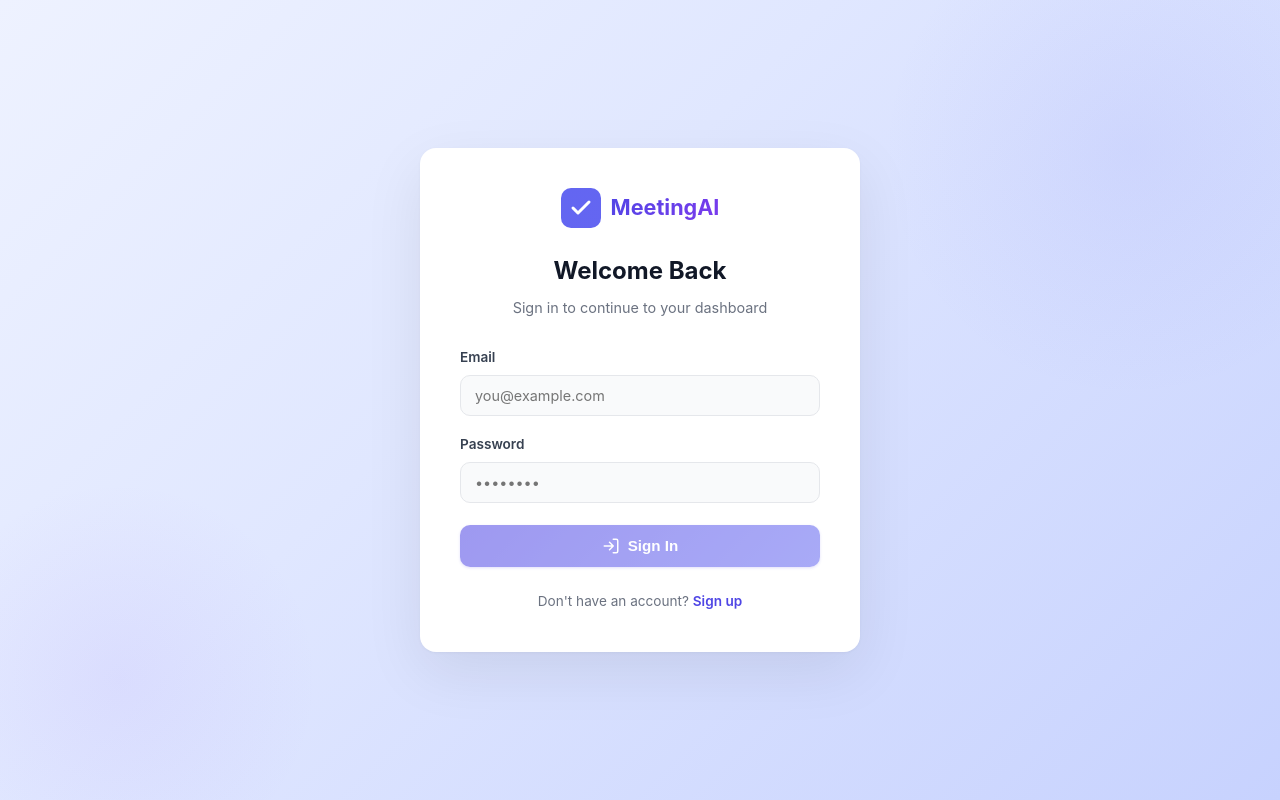
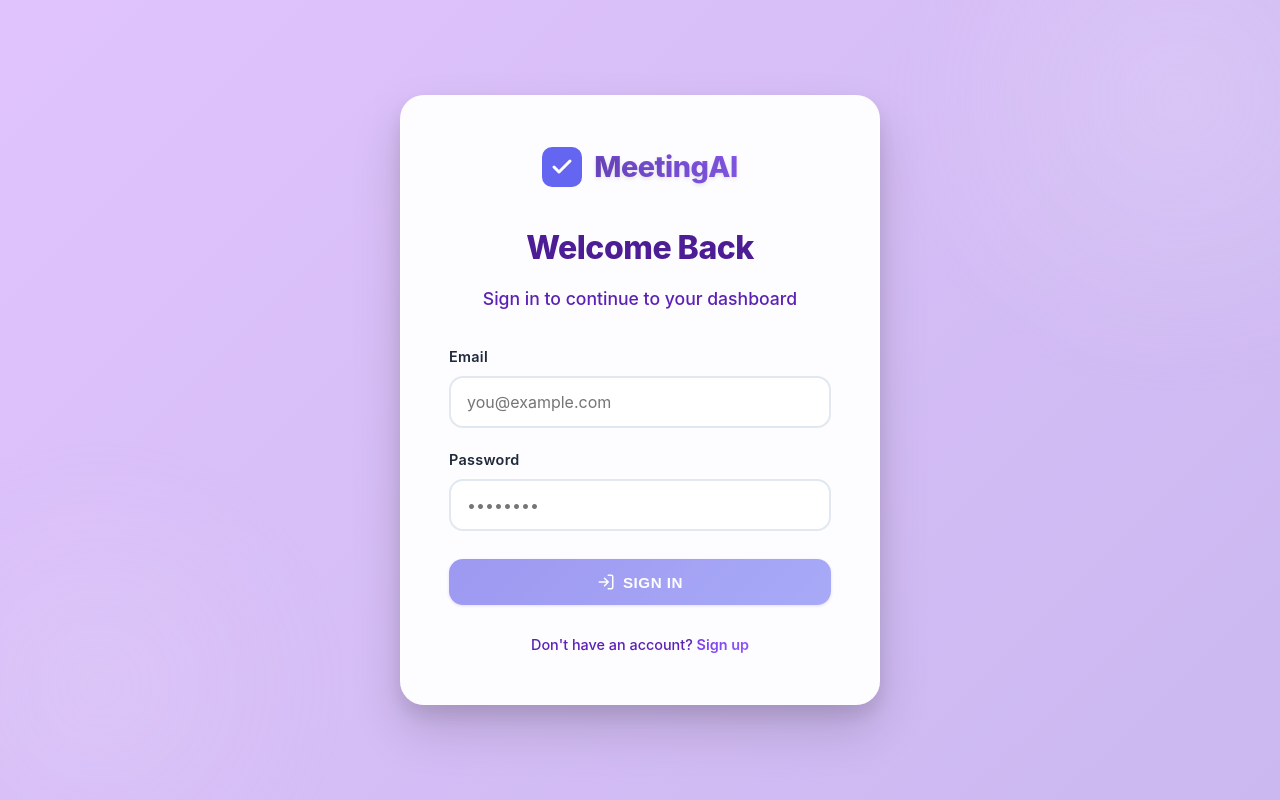
Before and after one commit to Rakshitha2736/freelancers-hackathon, a React (Create React App) app in the folder frontend/: page /login in a window 1280 px wide. Built offline with nearby package versions, Linux system fonts and the light colour scheme; no server answers.

Commit message:
Update frontend styles

```diff
--- a/frontend/src/App.css
+++ b/frontend/src/App.css
@@ -5,11 +5,11 @@
   min-height: 100vh;
   display: flex;
   flex-direction: column;
-  background: var(--grey-50);
+  background: linear-gradient(135deg, #f5f3ff 0%, #ede9fe 100%);
 }
 
 .main-content {
-  max-width: 1200px;
+  max-width: 100%;
   width: 100%;
   margin: 0 auto;
   padding: 32px 24px;
@@ -28,8 +28,12 @@
 .page-header h1 {
   font-size: 1.75rem;
   font-weight: 700;
-  color: var(--grey-900);
+  color: #4c1d95;
   margin: 0;
+  background: linear-gradient(135deg, #6b21a8, #7c3aed);
+  -webkit-background-clip: text;
+  -webkit-text-fill-color: transparent;
+  background-clip: text;
 }
 
 .text-muted {
@@ -42,15 +46,26 @@
    NAVBAR
    ======================================== */
 .navbar {
-  border-bottom: 1px solid var(--grey-200);
+  border-bottom: 1px solid rgba(209, 213, 219, 0.3);
   padding: 0 24px;
-  height: 60px;
+  height: 68px;
   position: sticky;
   top: 0;
   z-index: 100;
-  box-shadow: 0 1px 3px rgba(0, 0, 0, 0.04);
-  backdrop-filter: blur(8px);
+  box-shadow:
+    0 4px 12px rgba(139, 92, 246, 0.1),
+    0 1px 4px rgba(0, 0, 0, 0.05);
+  backdrop-filter: blur(12px);
+  -webkit-backdrop-filter: blur(12px);
+  background: rgba(255, 255, 255, 0.85);
+  transition: all 0.3s ease;
+}
+
+.navbar:hover {
   background: rgba(255, 255, 255, 0.95);
+  box-shadow:
+    0 6px 16px rgba(139, 92, 246, 0.15),
+    0 2px 6px rgba(0, 0, 0, 0.08);
 }
 
 .navbar-container {
@@ -89,38 +104,63 @@
 
 .nav-link {
   text-decoration: none;
-  color: var(--grey-500);
-  font-size: 0.88rem;
+  color: #6b21a8;
+  font-size: 0.9rem;
   font-weight: 500;
-  padding: 8px 14px;
-  border-radius: var(--radius);
-  transition: all 0.2s;
+  padding: 10px 16px;
+  border-radius: 14px;
+  transition: all 0.3s cubic-bezier(0.4, 0, 0.2, 1);
   display: flex;
   align-items: center;
-  gap: 6px;
+  gap: 8px;
+  position: relative;
+  overflow: hidden;
+}
+
+.nav-link::before {
+  content: '';
+  position: absolute;
+  top: 0;
+  left: 0;
+  width: 100%;
+  height: 100%;
+  background: linear-gradient(135deg, #8b5cf6, #7c3aed);
+  opacity: 0;
+  transition: opacity 0.3s ease;
+  z-index: -1;
+}
+
+.nav-link:hover::before {
+  opacity: 0.1;
 }
 
 .nav-link svg {
-  opacity: 0.65;
-  transition: opacity 0.2s;
+  opacity: 0.8;
+  transition: all 0.3s ease;
+  width: 18px;
+  height: 18px;
+  color: #7c3aed;
 }
 
 .nav-link:hover {
-  background: var(--grey-100);
-  color: var(--grey-800);
+  color: #4c1d95;
+  transform: translateY(-1px);
 }
 
 .nav-link:hover svg {
   opacity: 1;
+  transform: scale(1.1);
 }
 
 .nav-link.active {
-  background: #eef2ff;
-  color: var(--primary);
+  background: linear-gradient(135deg, #8b5cf6, #7c3aed);
+  color: #fff;
+  box-shadow: 0 4px 12px rgba(139, 92, 246, 0.3);
 }
 
 .nav-link.active svg {
   opacity: 1;
+  color: #fff;
 }
 
 .navbar-right {
@@ -259,10 +299,42 @@
 }
 
 .btn-auth {
-  padding: 12px 20px;
+  padding: 14px 24px;
+  font-size: 1rem;
+  font-weight: 600;
+  border-radius: 14px;
+  margin-top: 8px;
+  position: relative;
+  overflow: hidden;
+  z-index: 1;
+  letter-spacing: 0.5px;
+  text-transform: uppercase;
   font-size: 0.95rem;
-  border-radius: 10px;
-  margin-top: 4px;
+  transition: all 0.3s cubic-bezier(0.4, 0, 0.2, 1);
+}
+
+.btn-auth::before {
+  content: '';
+  position: absolute;
+  top: 0;
+  left: -100%;
+  width: 100%;
+  height: 100%;
+  background: linear-gradient(90deg, transparent, rgba(255, 255, 255, 0.2), transparent);
+  transition: left 0.5s;
+}
+
+.btn-auth:hover:not(:disabled)::before {
+  left: 100%;
+}
+
+.btn-auth:hover:not(:disabled) {
+  transform: translateY(-3px);
+  box-shadow: 0 10px 25px rgba(99, 102, 241, 0.4);
+}
+
+.btn-auth:active:not(:disabled) {
+  transform: translateY(-1px);
 }
 
 /* ========================================
@@ -273,7 +345,7 @@
   display: flex;
   align-items: center;
   justify-content: center;
-  background: linear-gradient(135deg, #eef2ff 0%, #e0e7ff 40%, #c7d2fe 100%);
+  background: linear-gradient(135deg, #e0c3fc 0%, #cbb8f0 100%);
   padding: 24px;
   position: relative;
   overflow: hidden;
@@ -282,91 +354,166 @@
 .auth-container::before {
   content: '';
   position: absolute;
-  width: 500px;
-  height: 500px;
-  background: radial-gradient(circle, rgba(99, 102, 241, 0.08) 0%, transparent 70%);
-  top: -100px;
-  right: -100px;
+  width: 600px;
+  height: 600px;
+  background: radial-gradient(circle, rgba(255, 255, 255, 0.15) 0%, transparent 70%);
+  top: -200px;
+  right: -200px;
   border-radius: 50%;
+  animation: float 6s ease-in-out infinite;
 }
 
 .auth-container::after {
   content: '';
   position: absolute;
-  width: 400px;
-  height: 400px;
-  background: radial-gradient(circle, rgba(139, 92, 246, 0.08) 0%, transparent 70%);
-  bottom: -80px;
-  left: -80px;
+  width: 500px;
+  height: 500px;
+  background: radial-gradient(circle, rgba(255, 255, 255, 0.1) 0%, transparent 70%);
+  bottom: -150px;
+  left: -150px;
   border-radius: 50%;
+  animation: float 8s ease-in-out infinite reverse;
+}
+
+@keyframes float {
+  0%, 100% { transform: translateY(0px); }
+  50% { transform: translateY(-20px); }
 }
 
 .auth-card {
-  background: #fff;
-  border-radius: 16px;
-  padding: 40px;
+  background: rgba(255, 255, 255, 0.95);
+  backdrop-filter: blur(12px);
+  -webkit-backdrop-filter: blur(12px);
+  border-radius: 24px;
+  padding: 48px;
   width: 100%;
-  max-width: 440px;
-  box-shadow: 0 20px 60px rgba(0, 0, 0, 0.08), 0 1px 3px rgba(0, 0, 0, 0.04);
+  max-width: 480px;
+  box-shadow:
+    0 25px 50px rgba(0, 0, 0, 0.15),
+    0 10px 20px rgba(0, 0, 0, 0.1),
+    inset 0 1px 0 rgba(255, 255, 255, 0.5);
   position: relative;
   z-index: 1;
+  border: 1px solid rgba(255, 255, 255, 0.3);
+  transform: translateY(0);
+  transition: all 0.4s cubic-bezier(0.175, 0.885, 0.32, 1.275);
+}
+
+.auth-card:hover {
+  transform: translateY(-5px);
+  box-shadow:
+    0 35px 60px rgba(0, 0, 0, 0.2),
+    0 15px 25px rgba(0, 0, 0, 0.15),
+    inset 0 1px 0 rgba(255, 255, 255, 0.5);
 }
 
 .auth-brand {
   display: flex;
   align-items: center;
   justify-content: center;
-  gap: 10px;
-  margin-bottom: 24px;
+  gap: 12px;
+  margin-bottom: 32px;
+  animation: fadeInDown 0.6s ease-out;
+}
+
+@keyframes fadeInDown {
+  from {
+    opacity: 0;
+    transform: translateY(-20px);
+  }
+  to {
+    opacity: 1;
+    transform: translateY(0);
+  }
 }
 
 .auth-brand span {
-  font-size: 1.35rem;
-  font-weight: 700;
-  background: linear-gradient(135deg, #4f46e5, #7c3aed);
+  font-size: 1.8rem;
+  font-weight: 800;
+  background: linear-gradient(135deg, #6b46c1, #8b5cf6);
   -webkit-background-clip: text;
   -webkit-text-fill-color: transparent;
   background-clip: text;
+  letter-spacing: -0.5px;
+  text-shadow: 0 2px 4px rgba(0, 0, 0, 0.1);
 }
 
 .auth-header {
   text-align: center;
-  margin-bottom: 28px;
+  margin-bottom: 32px;
+  animation: fadeInUp 0.6s ease-out 0.2s both;
+}
+
+@keyframes fadeInUp {
+  from {
+    opacity: 0;
+    transform: translateY(20px);
+  }
+  to {
+    opacity: 1;
+    transform: translateY(0);
+  }
 }
 
 .auth-header h1 {
-  font-size: 1.5rem;
-  font-weight: 700;
-  color: var(--grey-900);
-  margin-bottom: 6px;
+  font-size: 2rem;
+  font-weight: 800;
+  color: #4c1d95;
+  margin-bottom: 12px;
+  letter-spacing: -0.5px;
 }
 
 .auth-header p {
-  color: var(--grey-500);
-  font-size: 0.9rem;
+  color: #5b21b6;
+  font-size: 1.1rem;
+  font-weight: 500;
 }
 
 .auth-form {
   display: flex;
   flex-direction: column;
-  gap: 18px;
+  gap: 20px;
+  animation: fadeIn 0.6s ease-out 0.4s both;
+}
+
+@keyframes fadeIn {
+  from { opacity: 0; }
+  to { opacity: 1; }
 }
 
 .auth-footer {
   text-align: center;
-  margin-top: 24px;
-  font-size: 0.85rem;
-  color: var(--grey-500);
+  margin-top: 28px;
+  font-size: 0.9rem;
+  color: #5b21b6;
+  font-weight: 500;
+  animation: fadeIn 0.6s ease-out 0.6s both;
 }
 
 .auth-footer a {
-  color: var(--primary);
+  color: #7c3aed;
   text-decoration: none;
   font-weight: 600;
+  background: linear-gradient(135deg, #7c3aed, #8b5cf6);
+  -webkit-background-clip: text;
+  -webkit-text-fill-color: transparent;
+  background-clip: text;
+  position: relative;
 }
 
-.auth-footer a:hover {
-  text-decoration: underline;
+.auth-footer a::after {
+  content: '';
+  position: absolute;
+  bottom: -2px;
+  left: 0;
+  width: 0;
+  height: 2px;
+  background: linear-gradient(135deg, #7c3aed, #8b5cf6);
+  transition: width 0.3s ease;
+}
+
+.auth-footer a:hover::after {
+  width: 100%;
 }
 
 /* ========================================
@@ -375,27 +522,48 @@
 .form-group {
   display: flex;
   flex-direction: column;
-  gap: 6px;
+  gap: 8px;
   position: relative;
+  animation: slideInUp 0.5s ease-out;
+}
+
+.form-group:nth-child(1) { animation-delay: 0.1s; }
+.form-group:nth-child(2) { animation-delay: 0.2s; }
+.form-group:nth-child(3) { animation-delay: 0.3s; }
+.form-group:nth-child(4) { animation-delay: 0.4s; }
+
+@keyframes slideInUp {
+  from {
+    opacity: 0;
+    transform: translateY(15px);
+  }
+  to {
+    opacity: 1;
+    transform: translateY(0);
+  }
 }
 
 .form-group label {
-  font-size: 0.85rem;
+  font-size: 0.9rem;
   font-weight: 600;
-  color: var(--grey-700);
+  color: var(--grey-800);
+  letter-spacing: 0.3px;
 }
 
 .form-group input,
 .form-group textarea,
 .form-group select {
-  padding: 11px 14px;
-  border: 1.5px solid var(--grey-200);
-  border-radius: 10px;
-  font-size: 0.9rem;
+  padding: 14px 16px;
+  border: 2px solid var(--grey-200);
+  border-radius: 14px;
+  font-size: 1rem;
   color: var(--grey-800);
-  transition: border-color 0.2s, box-shadow 0.2s;
+  transition: all 0.3s cubic-bezier(0.4, 0, 0.2, 1);
   font-family: inherit;
-  background: var(--grey-50);
+  background: rgba(255, 255, 255, 0.8);
+  backdrop-filter: blur(10px);
+  position: relative;
+  z-index: 1;
 }
 
 .form-group input:focus,
@@ -403,8 +571,17 @@
 .form-group select:focus {
   outline: none;
   border-color: var(--primary);
-  box-shadow: 0 0 0 3px rgba(79, 70, 229, 0.1);
+  box-shadow:
+    0 0 0 4px rgba(99, 102, 241, 0.15),
+    0 4px 12px rgba(0, 0, 0, 0.08);
   background: #fff;
+  transform: translateY(-2px);
+}
+
+.form-group input:hover:not(:focus) {
+  border-color: var(--grey-300);
+  box-shadow: 0 2px 8px rgba(0, 0, 0, 0.05);
+  transform: translateY(-1px);
 }
 
 .field-error {
@@ -486,29 +663,41 @@
 }
 
 .metric-card {
-  border-radius: 14px;
-  padding: 22px;
+  border-radius: 20px;
+  padding: 24px;
   display: flex;
   align-items: center;
-  gap: 16px;
-  transition: transform 0.2s, box-shadow 0.2s;
-  border: 1px solid rgba(0, 0, 0, 0.04);
+  gap: 20px;
+  transition: all 0.4s cubic-bezier(0.175, 0.885, 0.32, 1.275);
+  border: none;
+  position: relative;
+  overflow: hidden;
+  box-shadow: 0 8px 20px rgba(139, 92, 246, 0.15);
+  background: linear-gradient(135deg, #ffffff 0%, #f8f5ff 100%);
+  border: 1px solid rgba(139, 92, 246, 0.1);
 }
 
 .metric-card:hover {
-  transform: translateY(-2px);
-  box-shadow: 0 8px 25px rgba(0, 0, 0, 0.08);
+  transform: translateY(-8px) scale(1.02);
+  box-shadow: 0 15px 30px rgba(139, 92, 246, 0.25);
 }
 
 .metric-icon-wrap {
-  width: 48px;
-  height: 48px;
-  border-radius: 12px;
+  width: 56px;
+  height: 56px;
+  border-radius: 16px;
   display: flex;
   align-items: center;
   justify-content: center;
   color: #fff;
   flex-shrink: 0;
+  box-shadow: 0 4px 12px rgba(0, 0, 0, 0.15);
+  background: linear-gradient(135deg, #8b5cf6, #7c3aed);
+}
+
+.metric-card:hover .metric-icon-wrap {
+  transform: scale(1.1) rotate(5deg);
+  box-shadow: 0 6px 16px rgba(139, 92, 246, 0.3);
 }
 
 .metric-info {
@@ -517,17 +706,23 @@
 }
 
 .metric-value {
-  font-size: 1.6rem;
-  font-weight: 700;
-  color: var(--grey-900);
+  font-size: 1.8rem;
+  font-weight: 800;
+  color: #4c1d95;
   line-height: 1;
+  background: linear-gradient(135deg, #6b21a8, #7c3aed);
+  -webkit-background-clip: text;
+  -webkit-text-fill-color: transparent;
+  background-clip: text;
 }
 
 .metric-label {
-  font-size: 0.8rem;
-  color: var(--grey-500);
-  margin-top: 4px;
-  font-weight: 500;
+  font-size: 0.85rem;
+  color: #6b21a8;
+  margin-top: 6px;
+  font-weight: 600;
+  letter-spacing: 0.5px;
+  text-transform: uppercase;
 }
 
 /* ========================================
@@ -605,47 +800,68 @@
    TASK TABLE
    ======================================== */
 .table-wrapper {
-  background: #fff;
-  border-radius: 14px;
-  box-shadow: 0 1px 3px rgba(0, 0, 0, 0.04), 0 1px 2px rgba(0, 0, 0, 0.03);
+  background: linear-gradient(135deg, #ffffff 0%, #f8f5ff 100%);
+  border-radius: 20px;
+  box-shadow:
+    0 15px 30px rgba(139, 92, 246, 0.2),
+    0 5px 15px rgba(0, 0, 0, 0.08),
+    inset 0 1px 0 rgba(255, 255, 255, 0.8);
   overflow-x: auto;
-  border: 1px solid var(--grey-100);
+  border: 2px solid rgba(139, 92, 246, 0.2);
+  position: relative;
+  margin-top: 20px;
+}
+
+.table-wrapper::before {
+  content: '';
+  position: absolute;
+  top: 0;
+  left: 0;
+  right: 0;
+  height: 4px;
+  background: linear-gradient(135deg, #8b5cf6, #7c3aed);
+  border-radius: 20px 20px 0 0;
 }
 
 .task-table {
   width: 100%;
   border-collapse: collapse;
-  font-size: 0.875rem;
+  font-size: 0.9rem;
 }
 
 .task-table thead {
-  background: var(--grey-50);
-  border-bottom: 2px solid var(--grey-100);
+  background: linear-gradient(135deg, #f3e8ff 0%, #e9d5ff 100%);
+  border-bottom: 2px solid rgba(139, 92, 246, 0.3);
 }
 
 .task-table th {
   text-align: left;
-  padding: 12px 16px;
-  font-weight: 600;
-  color: var(--grey-500);
-  font-size: 0.78rem;
+  padding: 16px 20px;
+  font-weight: 700;
+  color: #4c1d95;
+  font-size: 0.85rem;
   text-transform: uppercase;
-  letter-spacing: 0.6px;
+  letter-spacing: 1px;
   white-space: nowrap;
+  background: linear-gradient(135deg, #f3e8ff 0%, #e9d5ff 100%);
 }
 
 .task-table td {
-  padding: 14px 16px;
-  border-bottom: 1px solid var(--grey-100);
-  color: var(--grey-700);
+  padding: 16px 20px;
+  border-bottom: 1px solid rgba(209, 213, 219, 0.5);
+  color: #4c1d95;
+  transition: all 0.2s ease;
 }
 
 .task-table tbody tr {
-  transition: background 0.15s;
+  transition: all 0.3s cubic-bezier(0.4, 0, 0.2, 1);
+  position: relative;
 }
 
 .task-table tbody tr:hover {
-  background: #fafbff;
+  background: linear-gradient(135deg, rgba(139, 92, 246, 0.08) 0%, rgba(124, 58, 237, 0.05) 100%);
+  transform: translateY(-1px);
+  box-shadow: 0 4px 12px rgba(139, 92, 246, 0.1);
 }
 
 .task-table tbody tr:last-child td {
--- a/frontend/src/index.css
+++ b/frontend/src/index.css
@@ -8,27 +8,68 @@
 }
 
 :root {
-  --primary: #4f46e5;
-  --primary-hover: #4338ca;
-  --danger: #dc2626;
-  --warning: #ea580c;
-  --success: #16a34a;
-  --info: #0891b2;
-  --grey-50: #f9fafb;
-  --grey-100: #f3f4f6;
-  --grey-200: #e5e7eb;
-  --grey-300: #d1d5db;
-  --grey-400: #9ca3af;
-  --grey-500: #6b7280;
-  --grey-600: #4b5563;
-  --grey-700: #374151;
-  --grey-800: #1f2937;
-  --grey-900: #111827;
-  --radius: 8px;
-  --radius-sm: 4px;
-  --shadow: 0 1px 3px rgba(0, 0, 0, 0.1), 0 1px 2px rgba(0, 0, 0, 0.06);
-  --shadow-md: 0 4px 6px rgba(0, 0, 0, 0.07), 0 2px 4px rgba(0, 0, 0, 0.06);
-  --shadow-lg: 0 10px 15px rgba(0, 0, 0, 0.1), 0 4px 6px rgba(0, 0, 0, 0.05);
+  /* Vibrant Primary Colors */
+  --primary: #6366f1;
+  --primary-hover: #4f46e5;
+  --primary-light: #818cf8;
+  --primary-dark: #4338ca;
+
+  /* Accent Colors */
+  --accent-pink: #ec4899;
+  --accent-purple: #8b5cf6;
+  --accent-indigo: #6366f1;
+  --accent-blue: #3b82f6;
+  --accent-cyan: #06b6d4;
+  --accent-teal: #14b8a6;
+  --accent-green: #10b981;
+  --accent-yellow: #f59e0b;
+  --accent-orange: #f97316;
+  --accent-red: #ef4444;
+
+  /* Status Colors */
+  --success: #10b981;
+  --success-light: #d1fae5;
+  --warning: #f59e0b;
+  --warning-light: #fef3c7;
+  --danger: #ef4444;
+  --danger-light: #fee2e2;
+  --info: #0ea5e9;
+  --info-light: #e0f2fe;
+
+  /* Gradient Definitions */
+  --gradient-primary: linear-gradient(135deg, #6366f1 0%, #8b5cf6 100%);
+  --gradient-sunset: linear-gradient(135deg, #f97316 0%, #ec4899 100%);
+  --gradient-ocean: linear-gradient(135deg, #06b6d4 0%, #3b82f6 100%);
+  --gradient-forest: linear-gradient(135deg, #10b981 0%, #8b5cf6 100%);
+  --gradient-fire: linear-gradient(135deg, #ef4444 0%, #f97316 100%);
+
+  /* Neutrals with more vibrancy */
+  --grey-50: #f8fafc;
+  --grey-100: #f1f5f9;
+  --grey-200: #e2e8f0;
+  --grey-300: #cbd5e1;
+  --grey-400: #94a3b8;
+  --grey-500: #64748b;
+  --grey-600: #475569;
+  --grey-700: #334155;
+  --grey-800: #1e293b;
+  --grey-900: #0f172a;
+
+  /* Radii */
+  --radius: 12px;
+  --radius-sm: 6px;
+  --radius-lg: 16px;
+  --radius-xl: 24px;
+  --radius-2xl: 32px;
+
+  /* Shadows */
+  --shadow: 0 4px 6px -1px rgba(0, 0, 0, 0.1), 0 2px 4px -1px rgba(0, 0, 0, 0.06);
+  --shadow-md: 0 10px 15px -3px rgba(0, 0, 0, 0.1), 0 4px 6px -2px rgba(0, 0, 0, 0.05);
+  --shadow-lg: 0 20px 25px -5px rgba(0, 0, 0, 0.1), 0 10px 10px -5px rgba(0, 0, 0, 0.04);
+  --shadow-xl: 0 25px 50px -12px rgba(0, 0, 0, 0.25);
+  --shadow-inner: inset 0 2px 4px 0 rgba(0, 0, 0, 0.06);
+  --shadow-glow: 0 0 20px rgba(99, 102, 241, 0.3);
+  --shadow-glow-pink: 0 0 20px rgba(236, 72, 153, 0.3);
 }
 
 body {
```
